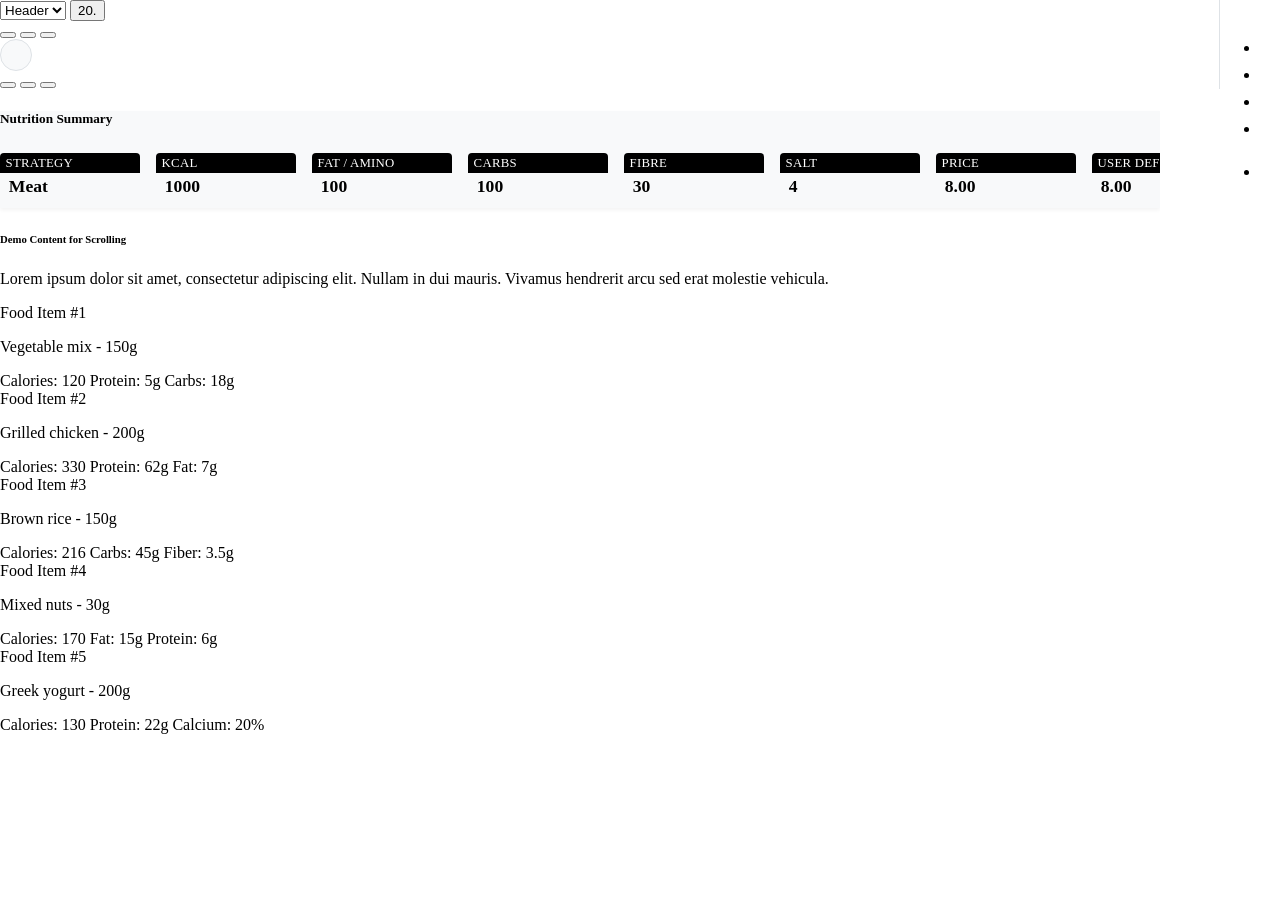
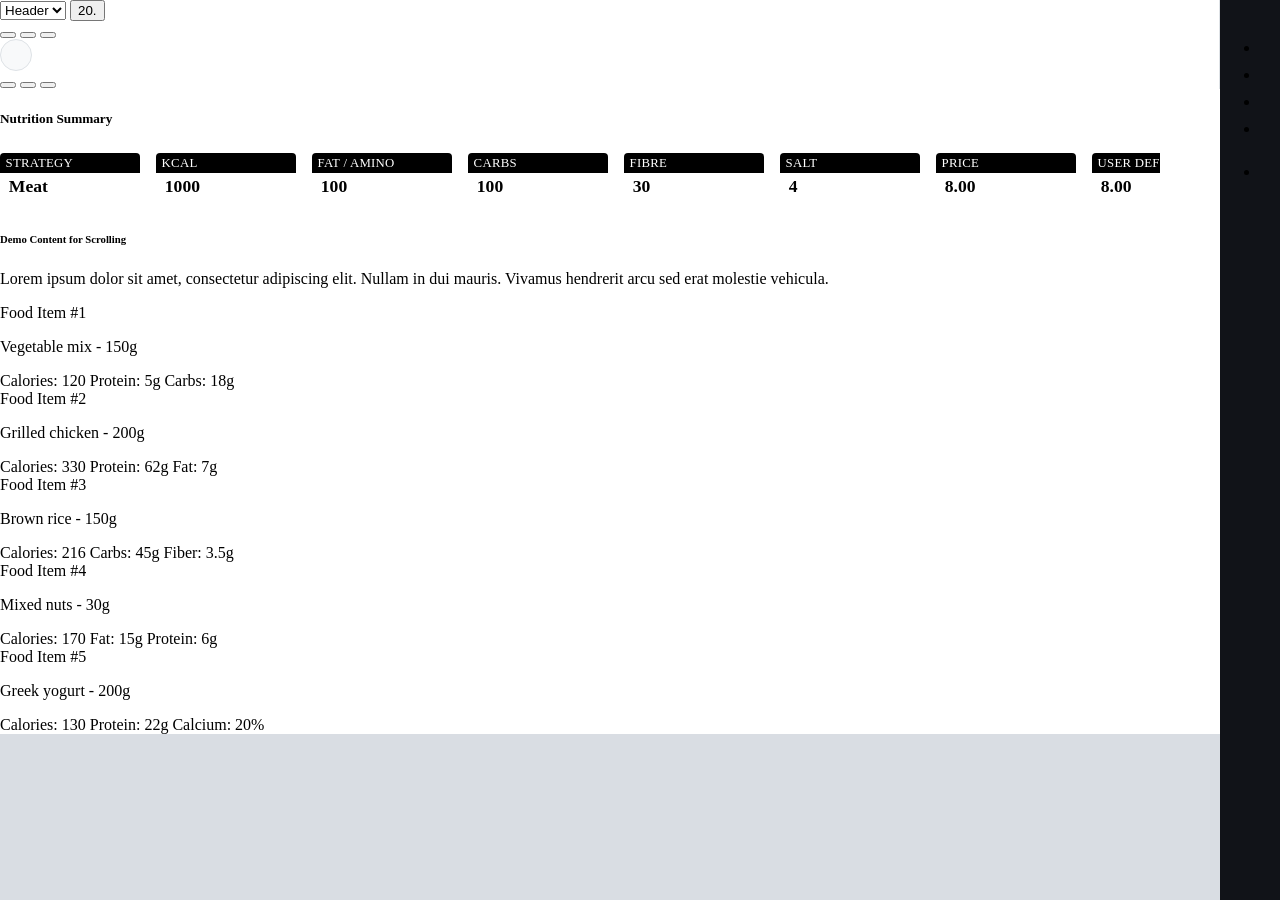

Improved design

--- a/dev/layout_menu/design_3/style.css
+++ b/dev/layout_menu/design_3/style.css
@@ -7,6 +7,7 @@ html, body {
   height: 100%;
   margin: 0;
   padding: 0;
+  background-color: #d9dde3 !important; /* Slightly darker than bg-light, creates panel depth */
 }
 
 /* Prevent content overflow and ensure consistent box model */
@@ -42,6 +43,7 @@ html, body {
   top: 0;
   padding: 1rem 0;
   z-index: 1030;
+  background-color: #111318 !important; /* darker than bg-dark */
   /* background-color: #e95420 !important; */  /* removed for now */
 }
 
@@ -59,6 +61,7 @@ html, body {
 #bottomNav {
   height: 56px;
   padding: 0;
+  background-color: #111318 !important; /* darker than bg-dark */
 }
 
 #bottomNav .nav-content {
@@ -103,6 +106,17 @@ main {
 /* Column styling */
 .left-column {
   border-right: 1px solid #dee2e6;
+  background-color: #ffffff;
+}
+
+/* Override bg-light on headers inside columns */
+.left-column header,
+#favoritesLayout header {
+  background-color: #ffffff !important;
+}
+
+.right-column {
+  background-color: #ffffff;
 }
 
 .left-column, .right-column {
@@ -135,8 +149,7 @@ main {
     position: sticky;
     top: 0;
     z-index: 100;
-    background-color: #f8f9fa;
-    box-shadow: 0 2px 4px rgba(0, 0, 0, 0.05);
+    background-color: #ffffff;
   }
 }
 
@@ -236,22 +249,21 @@ main {
 
 /* Color utility classes to apply in HTML on widgets */
 .nutrition-widgets .nutrition-widget.widget-red {
-  background-color: #f1aeb5; /* slightly more intense red */
-  color: #842029;            /* readable text on red */
-  border-color: #f1aeb5;
+  background-color: #e87080;
+  color: #842029;
+  border-color: #e87080;
 }
 
 .nutrition-widgets .nutrition-widget.widget-green {
-  background-color: #a3cfbb; /* slightly more intense green */
-  color: #0f5132;            /* readable text on green */
-  border-color: #a3cfbb;
+  background-color: #5cad88;
+  color: #0f5132;
+  border-color: #5cad88;
 }
 
-/* Light yellow background for informational/neutral emphasis */
 .nutrition-widgets .nutrition-widget.widget-yellow {
-  background-color: #fff3cd; /* Bootstrap warning background */
-  color: #664d03;            /* readable text on yellow */
-  border-color: #ffecb5;
+  background-color: #ffd86b;
+  color: #664d03;
+  border-color: #ffd86b;
 }
 
 /* ======================================
@@ -350,7 +362,7 @@ main {
     height: 10vh !important; /* Make the entire left column much smaller */
     overflow-y: auto;
   }
-  
+
   .left-column section.flex-grow-1.collapsed {
     height: auto; /* Let the section fill available space */
     overflow-y: auto;
@@ -361,16 +373,16 @@ main {
     padding-right: 0 !important;
     padding-bottom: 56px; /* Account for bottom navigation height */
   }
-  
+
   .right-column .content-wrapper {
     max-width: 100%;
   }
-  
+
   #favoritesLayout {
     padding-right: 0 !important;
     padding-bottom: 56px; /* Account for bottom navigation height */
   }
-  
+
   /* Column adjustments */
   .left-column {
     border-right: none;
@@ -385,7 +397,7 @@ main {
   .left-column, .right-column {
     padding: 0;
   }
-  
+
   /* Keep food list constrained, but allow widgets to grow */
   .food-grid .row {
     max-width: calc(100% - 15px);
@@ -396,13 +408,13 @@ main {
     min-width: 100%;
     gap: 0.75rem; /* Smaller gap on mobile */
   }
-  
+
   /* Mobile-specific widget adjustments */
   .nutrition-widgets .nutrition-widget {
     min-width: 120px; /* baseline, can expand to fit label */
     width: auto;
   }
-  
+
   /* Nutrition widgets arrow positioning */
   .nutrition-widgets .scroll-arrow {
     right: 10px; /* Reset to default on mobile since there's no sidebar */
